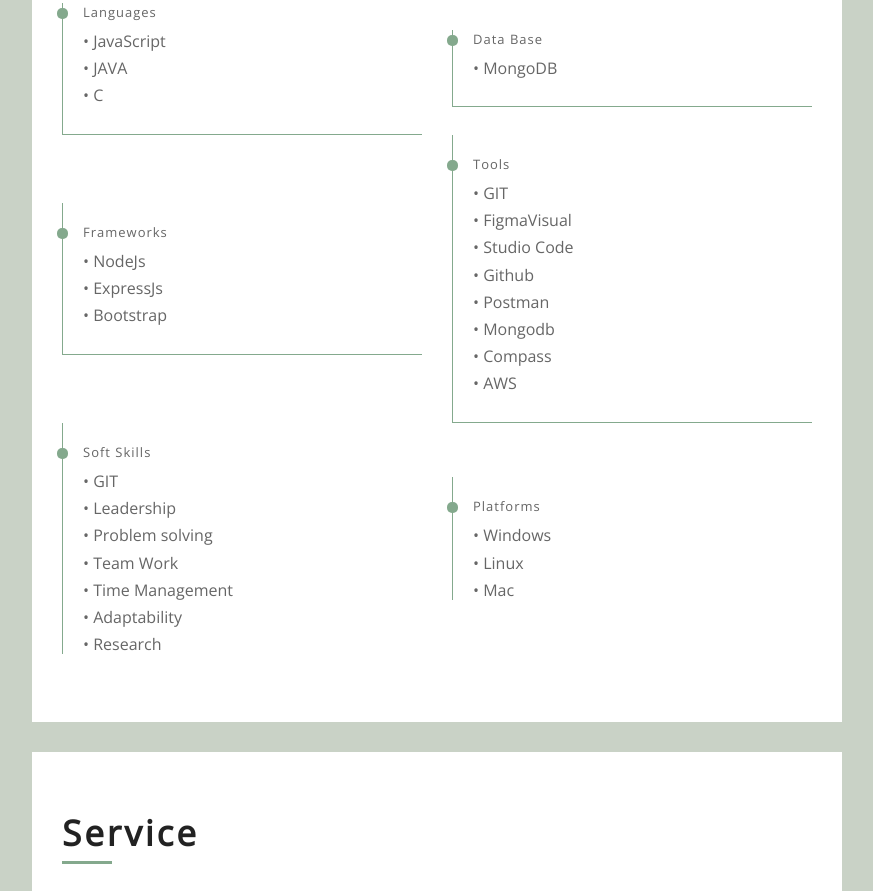
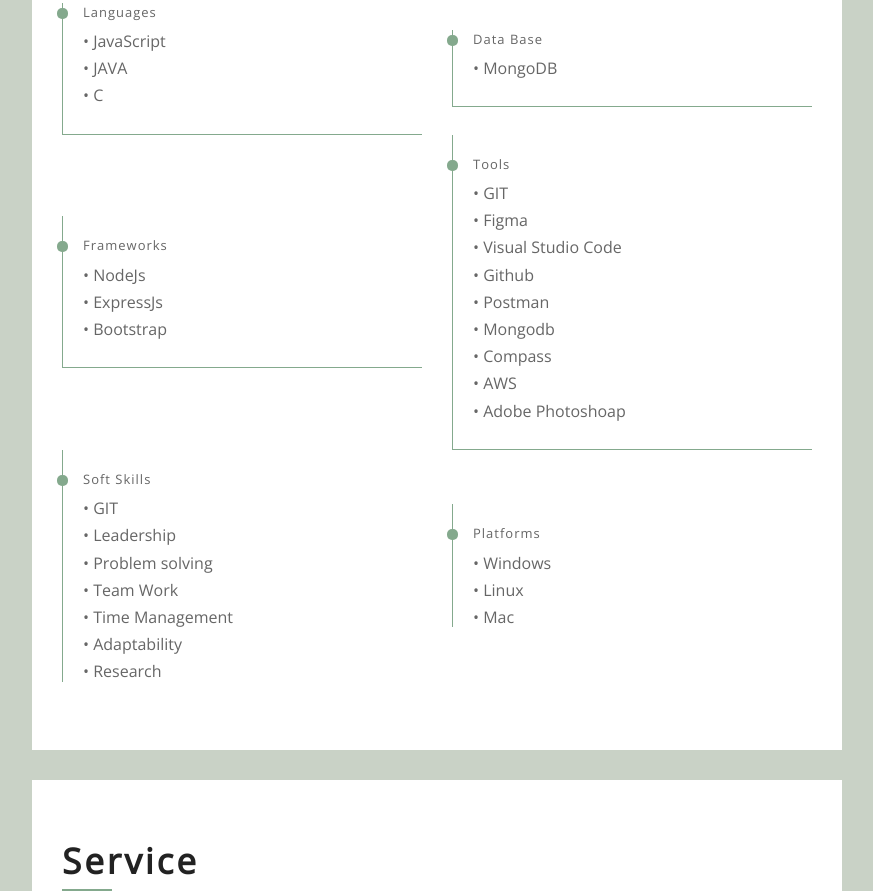
Before and after one commit to AshiqueGhazali/Portfolio, a plain HTML site: page index.html in a window 1280 px wide. Shown: the part 1605-2496 px from the top of the page, without its empty margins (368-1241 px from the left). Drawn offline with nearby package versions, Linux system fonts and the light colour scheme.

Commit message:
skill updated

```diff
--- a/css/style.css
+++ b/css/style.css
@@ -314,7 +314,7 @@ a:focus {
 
 .header .content-inner {
     padding: 100px 30px;
-    background: url(../img/profile21.png) right bottom no-repeat;
+    background: url(../img/profile12.png) right bottom no-repeat;
     background-size: contain;
 }
 
--- a/index.html
+++ b/index.html
@@ -189,13 +189,14 @@
                                 <div class="edu-col">
                                     <span>Tools </span>
                                     <h6>• GIT</h6>
-                                    <h6>• FigmaVisual</h6>
-                                    <h6>• Studio Code</h6>
+                                    <h6>• Figma</h6>
+                                    <h6>• Visual Studio Code</h6>
                                     <h6>• Github</h6>
                                     <h6>• Postman</h6>
                                     <h6>• Mongodb</h6>
                                     <h6>• Compass</h6>
                                     <h6>• AWS</h6>
+                                    <h6>• Adobe Photoshoap</h6>
                                 </div>
                             </div>
                             <div class="col-md-6">
```
